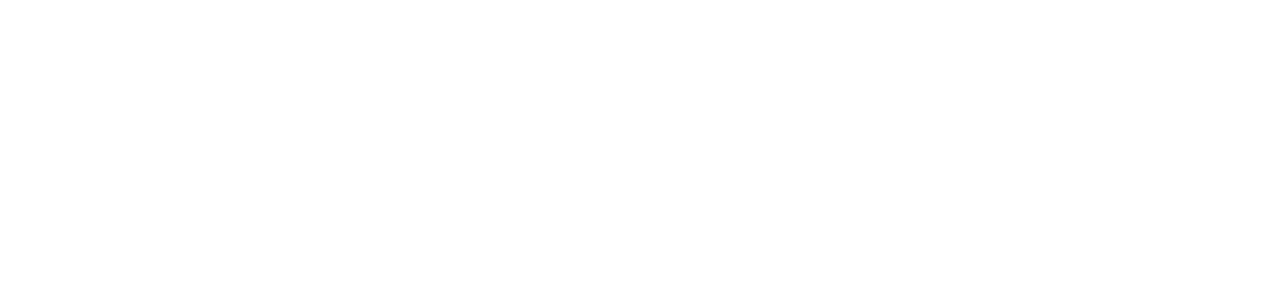
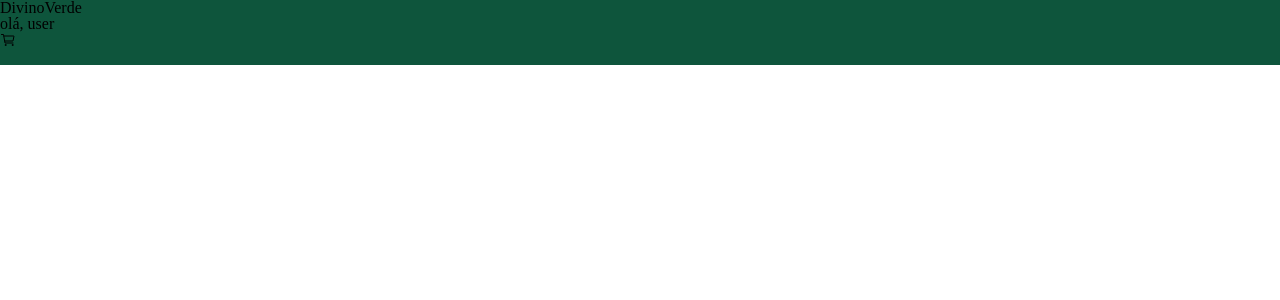
Before and after one commit to gadi29/projeto14-divinoverde-front, a React (Create React App) app: page / in a window 1280 px wide. Before the commit this address had no page. Shown: the top 300 px of the page. Built offline with nearby package versions, Linux system fonts and the light colour scheme.

Commit message:
create Header component and styles.css

```diff
--- a/public/index.html
+++ b/public/index.html
@@ -2,7 +2,7 @@
 <html lang="pt-br">
   <head>
     <meta charset="utf-8" />
-    <link rel="icon" href="%PUBLIC_URL%/favicon.ico" />
+    <link rel="icon" href="./favicon.ico" />
     <meta name="viewport" content="width=device-width, initial-scale=1" />
     <meta
       name="description"
@@ -13,5 +13,7 @@
   <body>
     <noscript>You need to enable JavaScript to run this app.</noscript>
     <div id="root"></div>
+    <script type="module" src="https://unpkg.com/ionicons@5.5.2/dist/ionicons/ionicons.esm.js"></script>
+    <script nomodule src="https://unpkg.com/ionicons@5.5.2/dist/ionicons/ionicons.js"></script>
   </body>
 </html>
--- /dev/null
+++ b/src/assets/styles.css
@@ -0,0 +1,3 @@
+* {
+  box-sizing: border-box;
+}
--- a/src/components/App.js
+++ b/src/components/App.js
@@ -1,10 +1,12 @@
 import React from "react";
 import { BrowserRouter, Routes, Route } from "react-router-dom";
+import Header from "./Header.js";
 import Signup from "./Signup.js";
 
 function App() {
   return (
     <BrowserRouter>
+      <Header />
       <Routes>
         <Route path="/sign-up" element={<Signup />} />
       </Routes>
--- /dev/null
+++ b/src/components/Header.js
@@ -0,0 +1,21 @@
+import React from "react";
+import styled from 'styled-components';
+
+function Header () {
+  return (
+    <Container>
+      <h1>DivinoVerde</h1>
+      <p>olá, user</p>
+      <ion-icon name="cart-outline"></ion-icon>
+    </Container>
+  );
+}
+
+export default Header;
+
+const Container = styled.header`
+  background-color: #0E553C;
+
+  width: 100%;
+  height: 65px;
+`;
--- a/src/index.js
+++ b/src/index.js
@@ -1,5 +1,6 @@
 import { createRoot } from "react-dom/client";
 import "../src/assets/reset.css";
+import "../src/assets/styles.css";
 import App from "./components/App.js";
 
 const container = document.getElementById("root");
```
